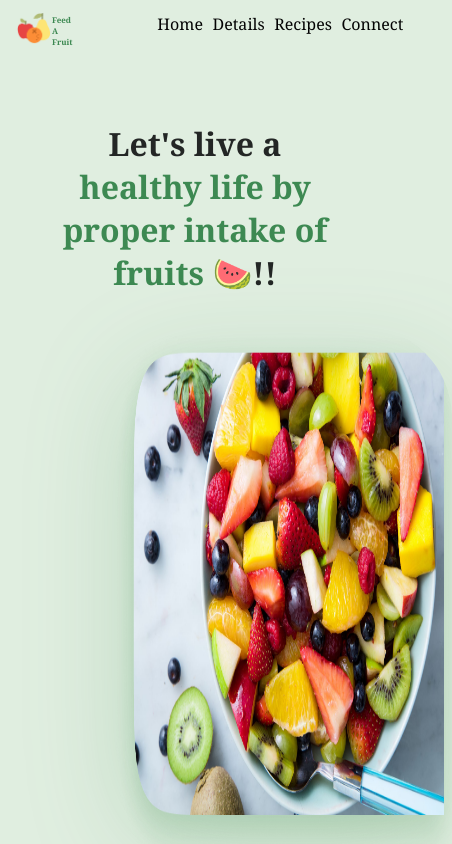
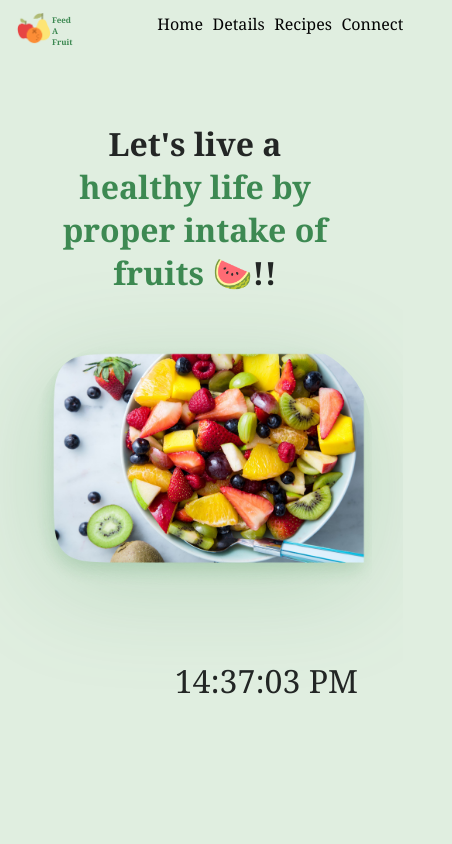
Before and after one commit to snehafarkya/Feed-a-fruit, a React (Create React App) app: page / in a window 390 px wide. Shown: the top 844 px of the page, 452 px wide, since content can reach past the window. Built offline with nearby package versions, Linux system fonts and the light colour scheme.

Commit message:
home page responsive

```diff
--- a/src/App.css
+++ b/src/App.css
@@ -393,5 +393,7 @@
     }
     #img{
         width: 95%;
+        margin: 1em;
+        height: 95%;
     }
 }
```
